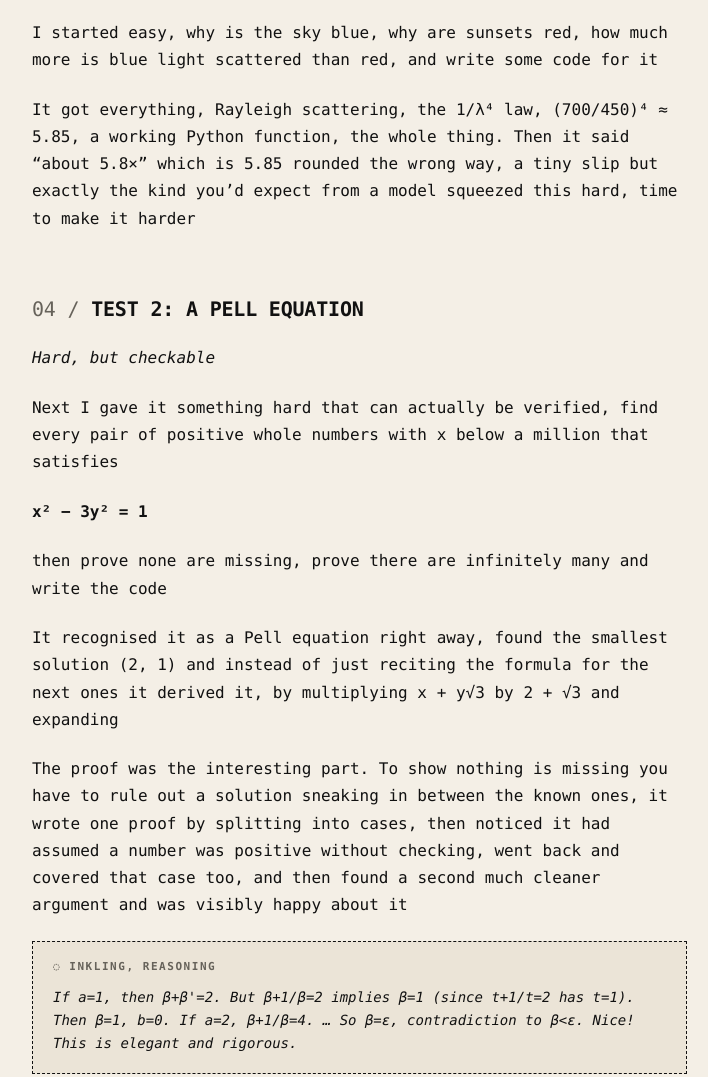
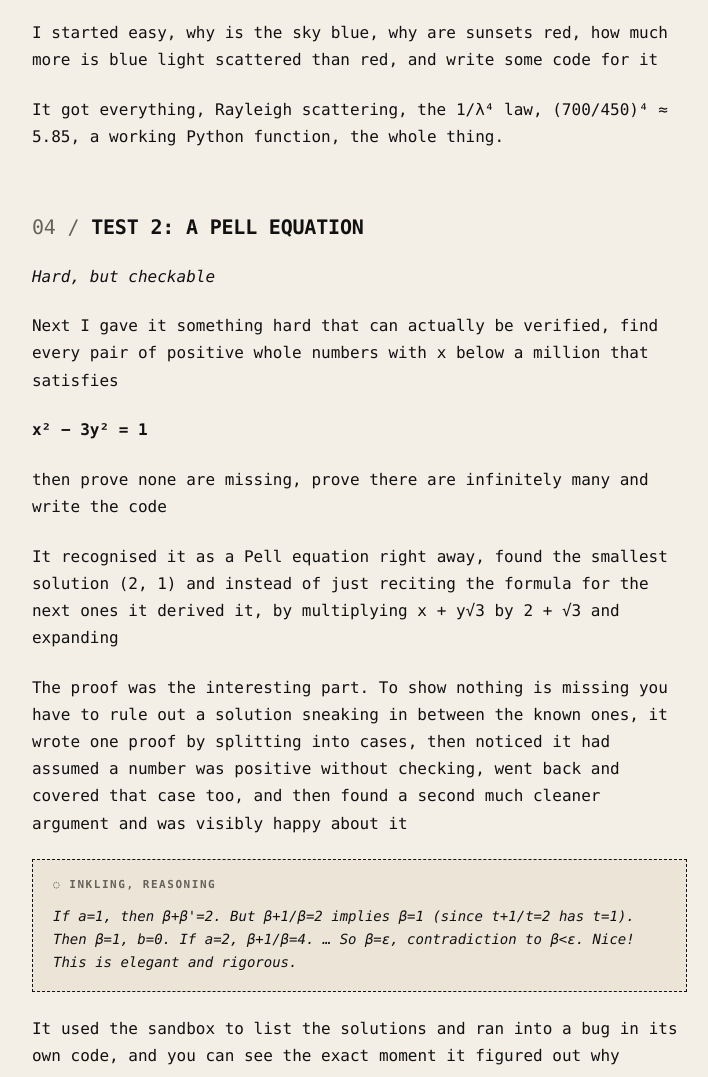
Before and after one commit to Viverun/devlith, an Astro site: page /model-testing/inkling/a-26b-model-on-a-laptop-with-no-gpu in a window 1280 px wide. Shown: the part 1781-2858 px from the top of the page, without its empty margins (515-1223 px from the left). Built offline with nearby package versions, Linux system fonts and the light colour scheme; Astro itself is replaced by a stand-in of ours.

Commit message:
Cut the rounding remark from the Inkling warm-up test

```diff
--- a/src/content/model-testing/inkling/a-26b-model-on-a-laptop-with-no-gpu.md
+++ b/src/content/model-testing/inkling/a-26b-model-on-a-laptop-with-no-gpu.md
@@ -35,7 +35,7 @@ So we're looking at about **five words a second**, that's basically reading spee
 
 I started easy, why is the sky blue, why are sunsets red, how much more is blue light scattered than red, and write some code for it
 
-It got everything, Rayleigh scattering, the 1/λ⁴ law, (700/450)⁴ ≈ 5.85, a working Python function, the whole thing. Then it said "about 5.8×" which is 5.85 rounded the wrong way, a tiny slip but exactly the kind you'd expect from a model squeezed this hard, time to make it harder
+It got everything, Rayleigh scattering, the 1/λ⁴ law, (700/450)⁴ ≈ 5.85, a working Python function, the whole thing.
 
 ## Test 2: a Pell equation
 *Hard, but checkable*
```
